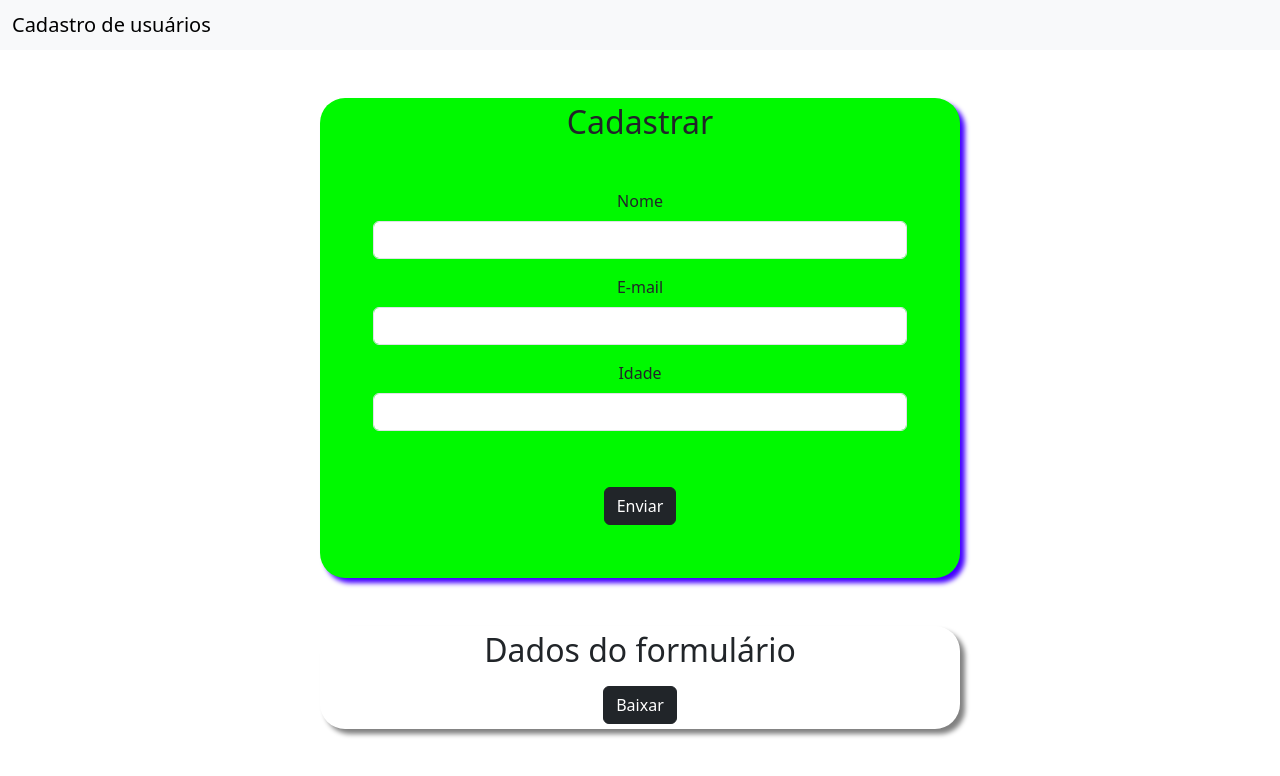
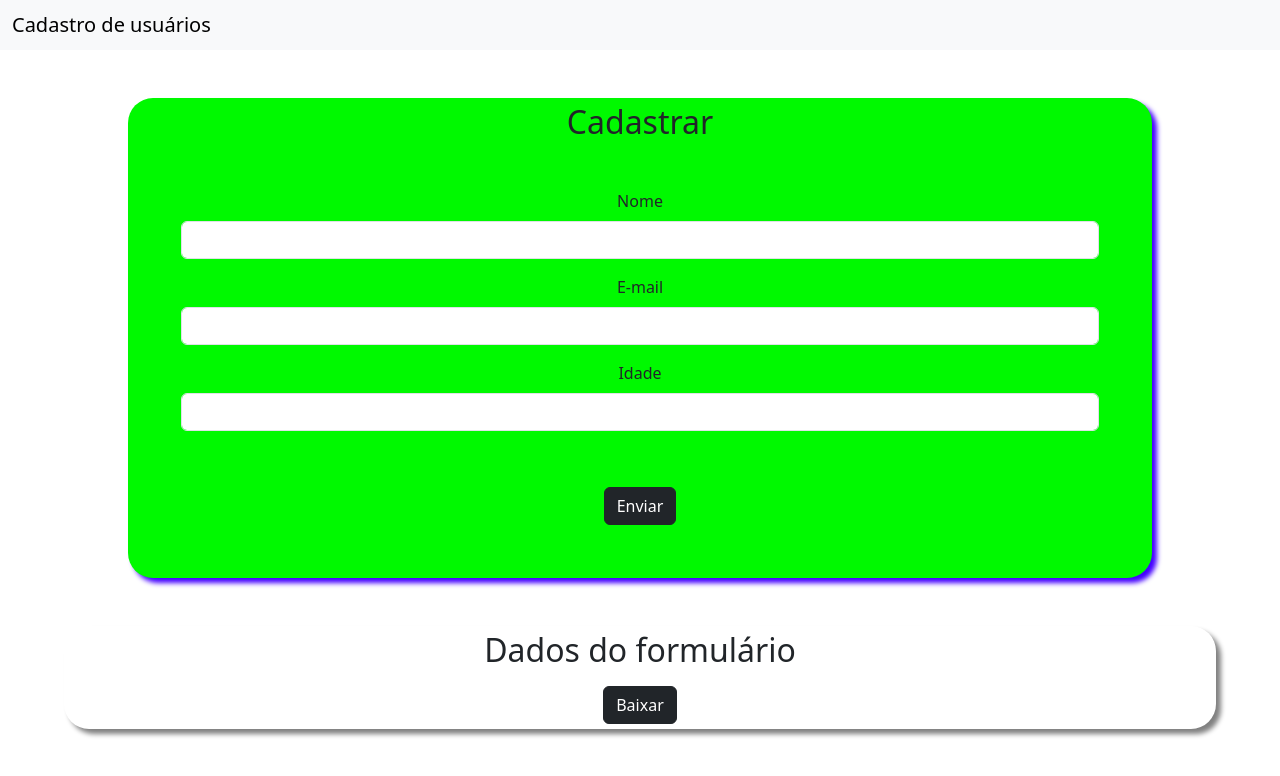
Before and after one commit to ygorVolstein/cadastro-json, a plain HTML site: page index.html in a window 1280 px wide. Drawn offline with nearby package versions, Linux system fonts and the light colour scheme.

Commit message:
agora vai

```diff
--- a/style.css
+++ b/style.css
@@ -1,9 +1,9 @@
-body{
+body {
     text-align: center;
 }
 
-.formulario.mb-5{
-    width: 50%;
+.formulario.mb-5 {
+    width: 80%;
     margin-left: auto;
     margin-right: auto;
     background-color: rgb(0, 249, 0);
@@ -12,8 +12,8 @@ body{
     box-shadow: 5px 5px 5px rgb(68, 0, 255);
 }
 
-.box{
-    width: 50%;
+.box {
+    width: 90%;
     margin-left: auto;
     margin-right: auto;
     background-color: rgb(0, 130, 252), 241, 241);
```
